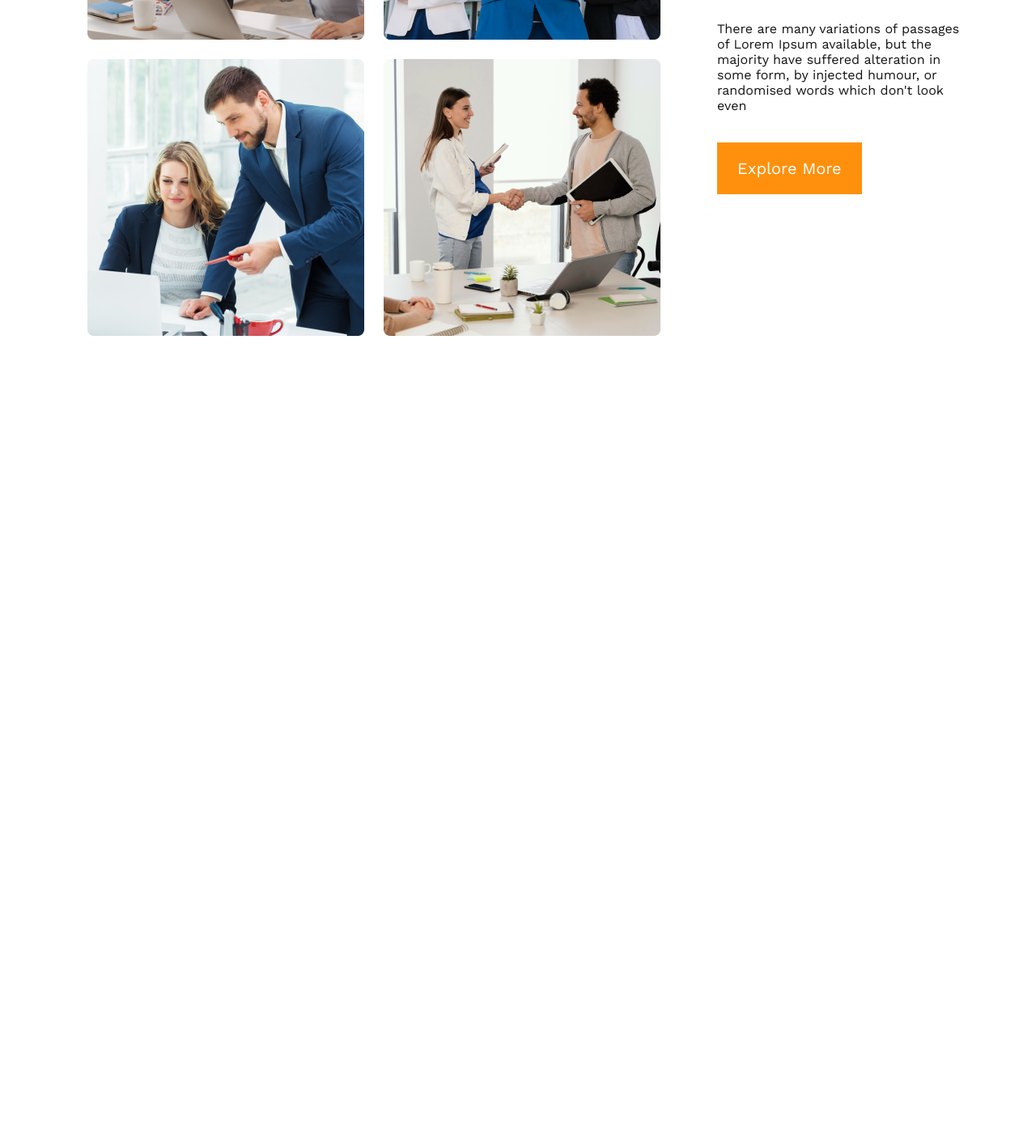
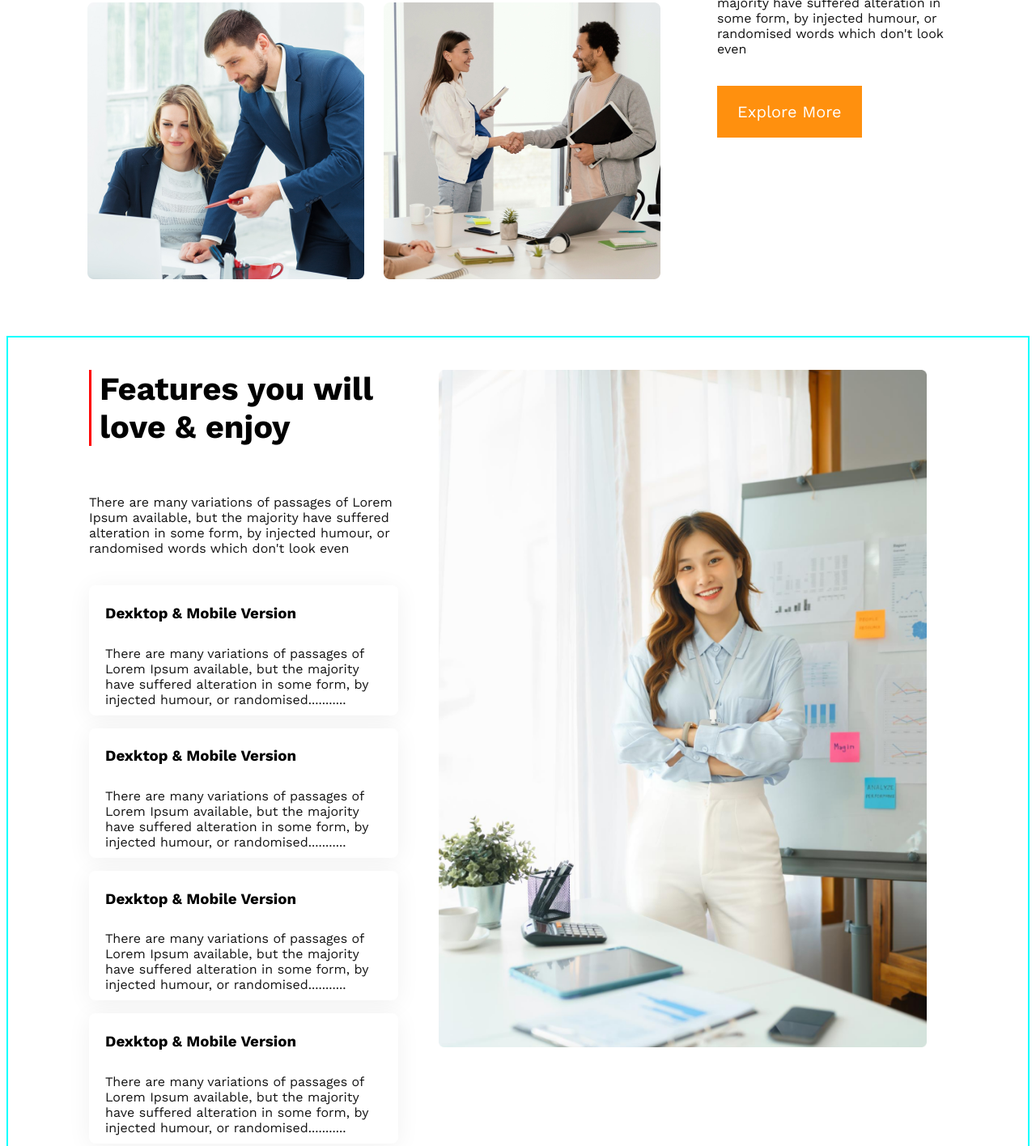
Before and after one commit to asroney/g3-architects-website, a plain HTML site: page index.html in a window 1280 px wide. Shown: the part 1430-2846 px from the top of the page at 81% size. Before the commit the page ends 1915 px from the top, so only its background shows below. Drawn offline with nearby package versions, Linux system fonts and the light colour scheme.

Commit message:
feature added and responsive

```diff
--- a/index.html
+++ b/index.html
@@ -51,6 +51,39 @@
             </div>
         </div>
 
+        <!-- feature content start -->
+        <div class="feature-container">
+            <div class="feature-content">
+                <h3 class="feature-title">Features you will love & enjoy</h3>
+                <p class="banner-description">There are many variations of passages of Lorem Ipsum available, but the majority have suffered alteration in some form, by injected humour, or randomised words which don't look even</p>
+
+                <div class="feature-box">
+                    <h3 class="feature-box-title">Dexktop & Mobile Version</h3>
+                    <p class="banner-description">There are many variations of passages of Lorem Ipsum available, but the majority have suffered alteration in some form, by injected humour, or randomised...........</p>
+                </div>
+                <div class="feature-box">
+                    <h3 class="feature-box-title">Dexktop & Mobile Version</h3>
+                    <p class="banner-description">There are many variations of passages of Lorem Ipsum available, but the majority have suffered alteration in some form, by injected humour, or randomised...........</p>
+                </div>
+                <div class="feature-box">
+                    <h3 class="feature-box-title">Dexktop & Mobile Version</h3>
+                    <p class="banner-description">There are many variations of passages of Lorem Ipsum available, but the majority have suffered alteration in some form, by injected humour, or randomised...........</p>
+                </div>
+                <div class="feature-box">
+                    <h3 class="feature-box-title">Dexktop & Mobile Version</h3>
+                    <p class="banner-description">There are many variations of passages of Lorem Ipsum available, but the majority have suffered alteration in some form, by injected humour, or randomised...........</p>
+                </div>
+
+            </div>
+            <div class="feature-image-content">
+                <img class="feature-image" src="images/architect.png" alt="">
+
+
+
+            </div>
+
+        </div>
+
 
     </main>
     <footer>
--- a/styles/architects.css
+++ b/styles/architects.css
@@ -73,12 +73,6 @@ font-family: 'Work Sans', sans-serif;
 /* header/banner end */
 /* team section start */
 
-
-main {
-    max-width: 1440px;
-    margin: 70px auto;
-
-}
 .team-container{
     display: flex;
     align-items: center;
@@ -113,12 +107,46 @@ main {
     font-weight: 700;
 }
 
+/* feature container start */
+.feature-container{
+    display: flex;
+    gap: 30px;
+    margin-top: 70px;
+    margin-bottom: 70px;
+    border: 2px solid aqua;
 
 
+}
+.feature-content{
 
+    margin-left: 100px;
 
+}
+.feature-image {
+    height: 80%;
+    padding: 40px 20px 20px 20px;
+}
+.feature-title{
+    font-size: 2.5rem;
+    border-left: solid 3px red ;
+    padding-left: 10px;
 
+}
 
+.feature-box{
+
+    border-radius: 8px;
+    padding-left: 20px;
+    padding-right: 20px;
+    padding-top: 5px;
+    background: #FFF;
+    box-shadow: 0px 4px 30px 0px rgba(0, 0, 0, 0.06);
+
+}
+.feature-box .banner-description{
+    padding-top: 10px;
+    padding-bottom: 10px;
+}
 
 /* responsive */
 /* responsive for mobile device */
@@ -127,7 +155,8 @@ main {
         padding: 10px 20px;
     }
     nav,
-    .team-container{
+    .team-container,
+    .feature-container {
         flex-direction: column;
         margin: 0px;
 
@@ -145,6 +174,13 @@ main {
         text-align: center;
 
     }
+    .feature-content{
+        margin-left: 0px;
+    }
+    .feature-image{
+        width: 90%;
+    }
+
 }
 
 
@@ -159,5 +195,21 @@ main {
     nav>ul{
         padding: 0px;
     }
-
+    .team-container,
+    .feature-container{
+        flex-direction: column;
+        margin: 0px;}
+        .team-image-content{
+            gap: 0px;
+        }
+        .team-content{
+            text-align: center;
+        }
+    .feature-content{
+        margin-right: 30px;
+        margin-left: 30px;
+    }
+    .feature-image{
+        width: 95%;
+    }
 }
```
